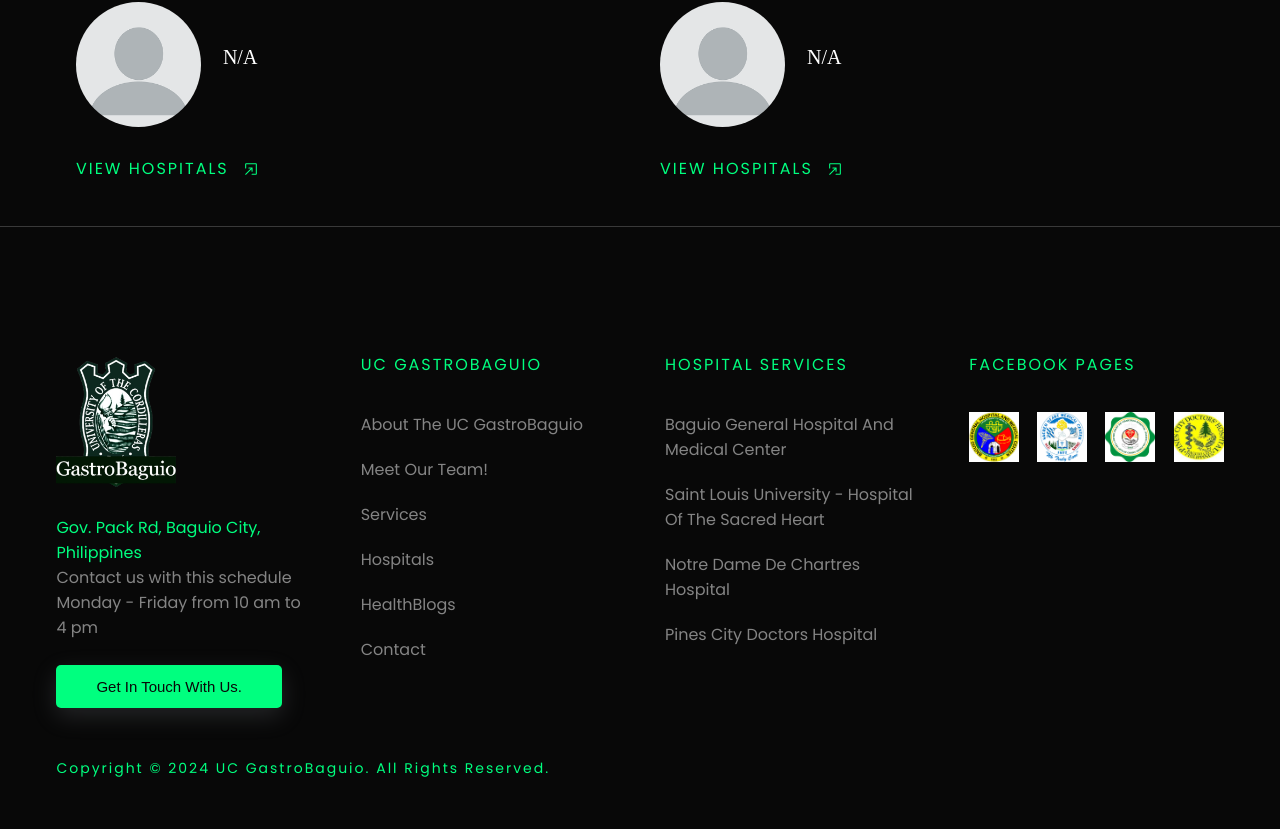
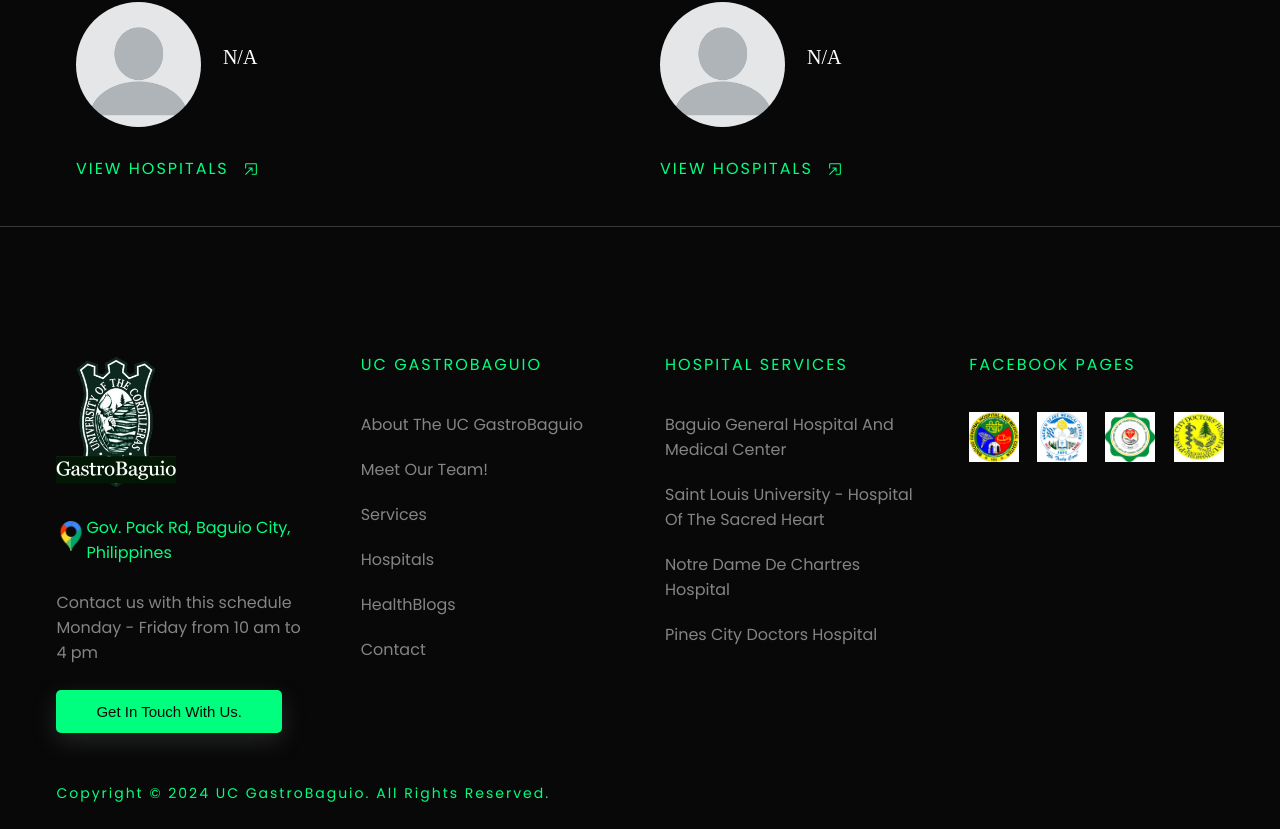
Before and after one commit to donyelqt/ucgastrobaguio, a Next.js app: page / in a window 1280 px wide. Shown: the part 5576-6405 px from the top of the page. Before the commit the page ends 6380 px from the top, so only its background shows below. Built offline with nearby package versions, Linux system fonts and the light colour scheme.

Commit message:
newwwwwwwwwwwwwwwww syempre hahahaha

```diff
--- a/components/common/Footer.js
+++ b/components/common/Footer.js
@@ -1,5 +1,5 @@
 import React from 'react'
-import { Logo, TitleLogo, Bghmc, Slu, Notre, Pines } from './Title';
+import { Logo, TitleLogo, Bghmc, Slu, Notre, Pines, GoogleMaps } from './Title';
 import Link from 'next/link';
 import { FaFacebookSquare } from "react-icons/fa";
 
@@ -11,7 +11,7 @@ const Footer = () => {
             <div className='grid-4 py'>
               <div className='logo'>
                 <Logo />
-                <span className='green1'>Gov. Pack Rd, Baguio City, Philippines</span>
+                <span className='green1 flex flex-col'><GoogleMaps />Gov. Pack Rd, Baguio City, Philippines</span>
                 <br />
                 <span>Contact us with this schedule</span>
                 <br />
--- a/components/common/Title.js
+++ b/components/common/Title.js
@@ -122,6 +122,21 @@ export const Pines = ({ title, caption, className }) => {
   );
 };
 
+export const GoogleMaps = ({ title, caption, className }) => {
+  return (
+    <h1 className={`${className} googlemaps`}>
+      <span>{caption}</span>
+      <Image
+        src="/google-maps.png"
+        alt={title}
+        width={30}
+        height={30}
+        quality={100}
+      />
+    </h1>
+  );
+};
+
 export const Yesucan = ({ title, caption, className }) => {
   return (
     <h1 className={`${className} yesucan`}>
```
Also changed, not shown: assets/images/google-maps.png (added), public/google-maps.png (added).
